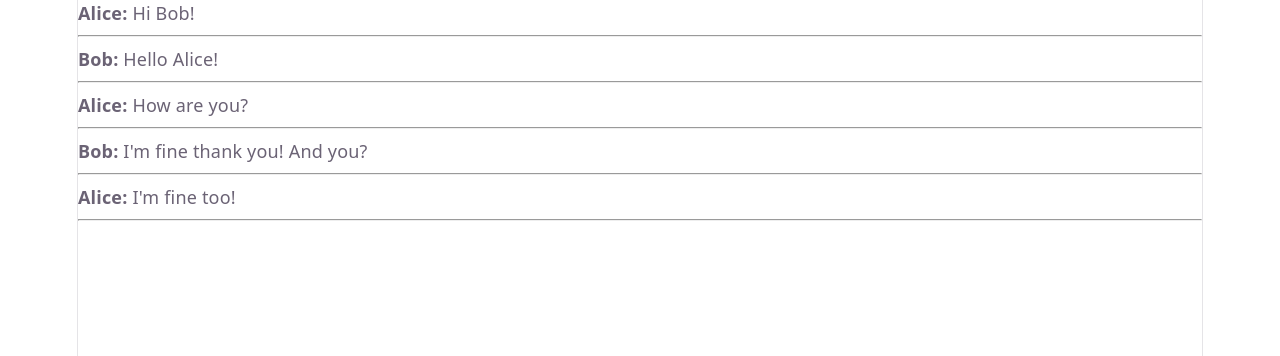
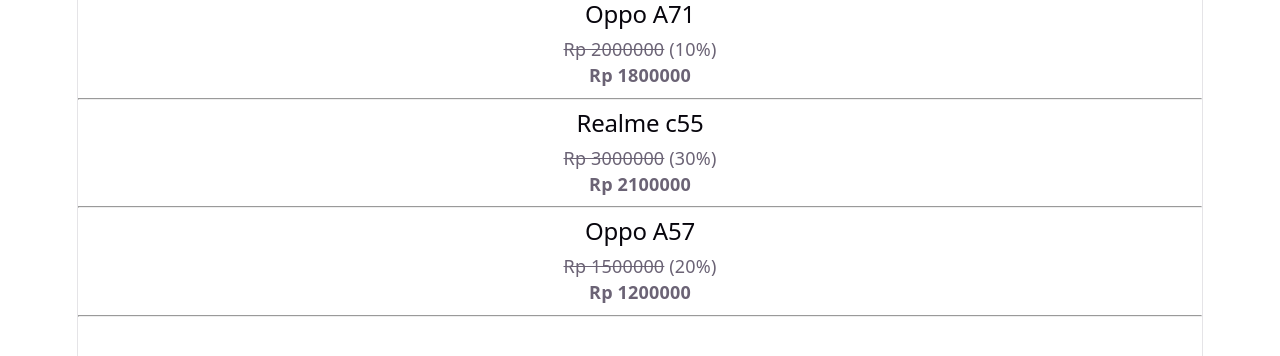
Before and after one commit to taqiyyhdh/myskill-react, a React (Vite) app: page / in a window 1280 px wide. Shown: the top 356 px of the page. Built offline with nearby package versions, Linux system fonts and the light colour scheme.

Commit message:
looping in jsx

```diff
--- a/src/App.jsx
+++ b/src/App.jsx
@@ -1,6 +1,6 @@
 import { useState } from 'react'
 import './App.css'
-import ChatBox from './ChatBox'
+import Product, { phoneData } from './Product'
 
 function App() {
   const [count, setCount] = useState(0)
@@ -8,9 +8,14 @@
   return (
     <>
       <div className="App">
-        <header className="App-header">
-          <ChatBox />
-        </header>
+        {phoneData.map((phone, id) => (
+          <Product
+            key={id}
+            name={phone.name}
+            price={phone.price}
+            discount={phone.discount}
+          />
+        ))}
       </div>
     </>
   )
--- /dev/null
+++ b/src/Product.jsx
@@ -0,0 +1,33 @@
+import React from "react";
+
+const phoneData = [
+  { name: "Oppo A71",
+    price: 2000000,
+    discount: 10
+  },
+  { name: "Realme c55",
+    price: 3000000,
+    discount: 30
+  },
+  { name: "Oppo A57",
+    price: 1500000,
+    discount: 20
+  }
+]
+function Product({ name, price, discount = 0 }) {
+  return (
+    <div>
+      <h2>{name}</h2>
+      <p>
+        <s>Rp {price}</s> ({discount}%)
+      </p>
+      <p>
+        <b>Rp {parseInt(price - (price * discount / 100))}</b>
+      </p>
+      <hr />
+    </div>
+  )
+}
+
+export default Product;
+export { phoneData };
```
